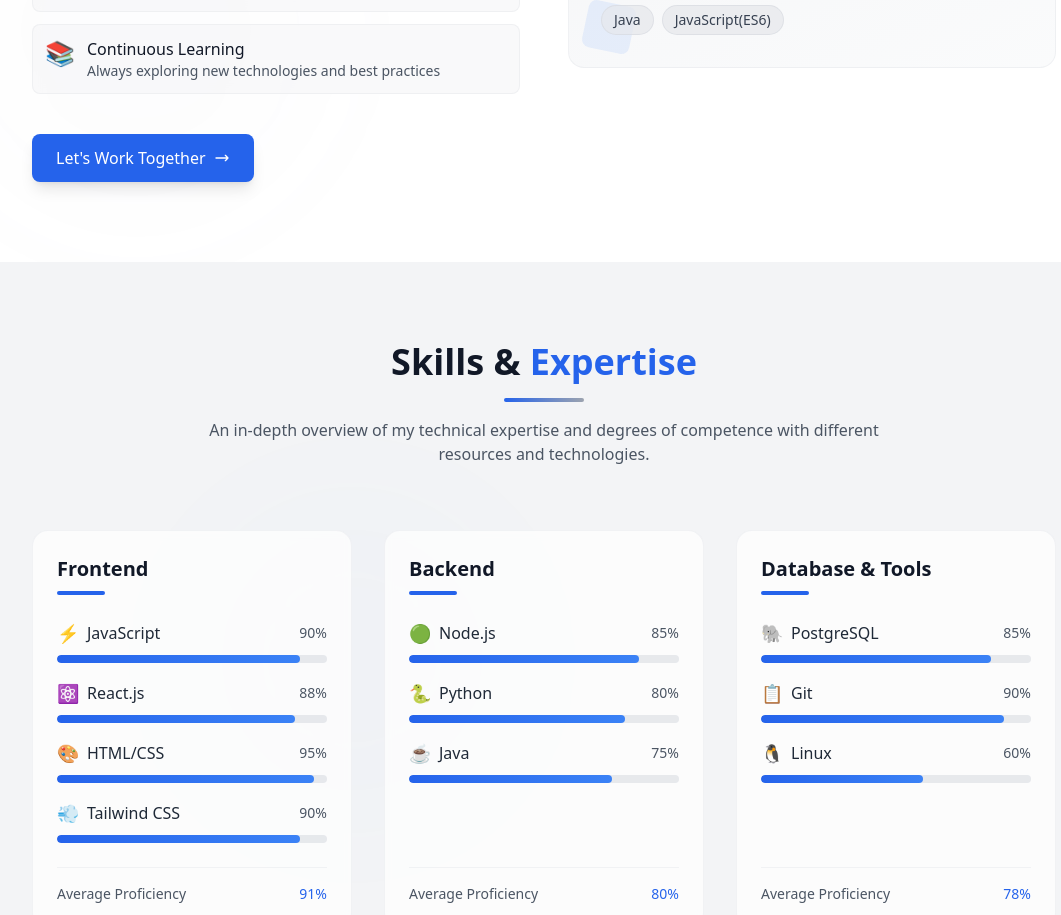
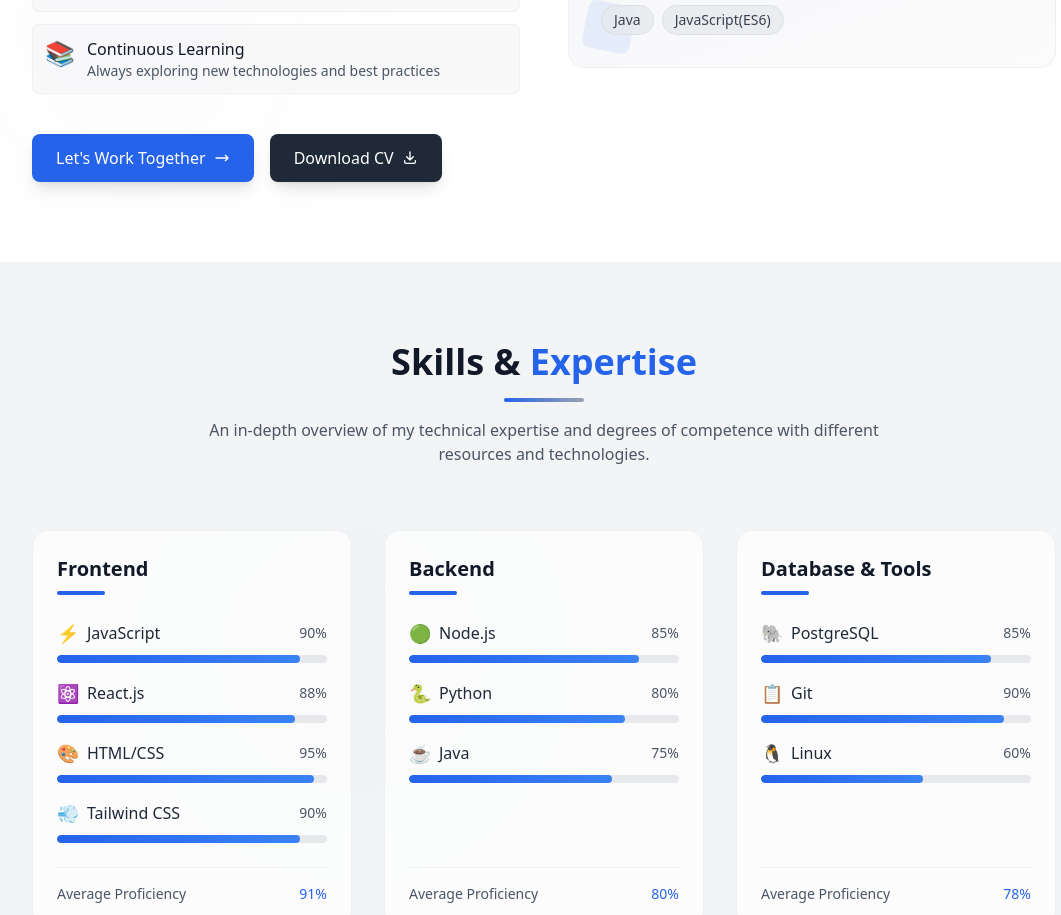
Before and after one commit to mugisha19/my-portfolio, a React (Create React App) app: page / in a window 1280 px wide. Shown: the part 1500-2415 px from the top of the page, without its empty margins (96-1157 px from the left). Built offline with nearby package versions, Linux system fonts and the light colour scheme.

Commit message:
Refactor code structure for improved readability and maintainability

```diff
--- a/src/components/layout/Navbar.js
+++ b/src/components/layout/Navbar.js
@@ -234,7 +234,7 @@
         </div>
       </div>
 
-      <style jsx>{`
+      <style>{`
         @keyframes slideInRight {
           from {
             opacity: 0;
--- a/src/components/sections/About.js
+++ b/src/components/sections/About.js
@@ -149,13 +149,15 @@
             </div>
 
             {/* CTA */}
+            {/* CTA */}
             <motion.div
-              className="pt-4"
+              className="pt-4 flex flex-wrap gap-4"
               initial={{ opacity: 0, y: 20 }}
               whileInView={{ opacity: 1, y: 0 }}
               transition={{ duration: 0.6, delay: 0.8 }}
               viewport={{ once: true }}
             >
+              {/* Contact Button */}
               <motion.a
                 href="#contact"
                 className="inline-flex items-center px-6 py-3 bg-blue-600 hover:bg-blue-700 text-white font-medium rounded-lg transition-all duration-300 shadow-lg hover:shadow-blue-500/25"
@@ -174,6 +176,30 @@
                     strokeLinejoin="round"
                     strokeWidth={2}
                     d="M17 8l4 4m0 0l-4 4m4-4H3"
+                  />
+                </svg>
+              </motion.a>
+
+              {/* Download CV Button */}
+              <motion.a
+                href="/HABIYAREMYE Adolphe Resume.pdf"
+                download
+                className="inline-flex items-center px-6 py-3 bg-gray-800 hover:bg-gray-900 text-white font-medium rounded-lg transition-all duration-300 shadow-lg hover:shadow-gray-700/40"
+                whileHover={{ scale: 1.05, y: -2 }}
+                whileTap={{ scale: 0.95 }}
+              >
+                Download CV
+                <svg
+                  className="ml-2 w-4 h-4"
+                  fill="none"
+                  stroke="currentColor"
+                  viewBox="0 0 24 24"
+                >
+                  <path
+                    strokeLinecap="round"
+                    strokeLinejoin="round"
+                    strokeWidth={2}
+                    d="M4 16v2a2 2 0 002 2h12a2 2 0 002-2v-2M7 10l5 5 5-5M12 15V3"
                   />
                 </svg>
               </motion.a>
```
Also changed, not shown: 1 other file (tests, documents, lock files or other folders).
